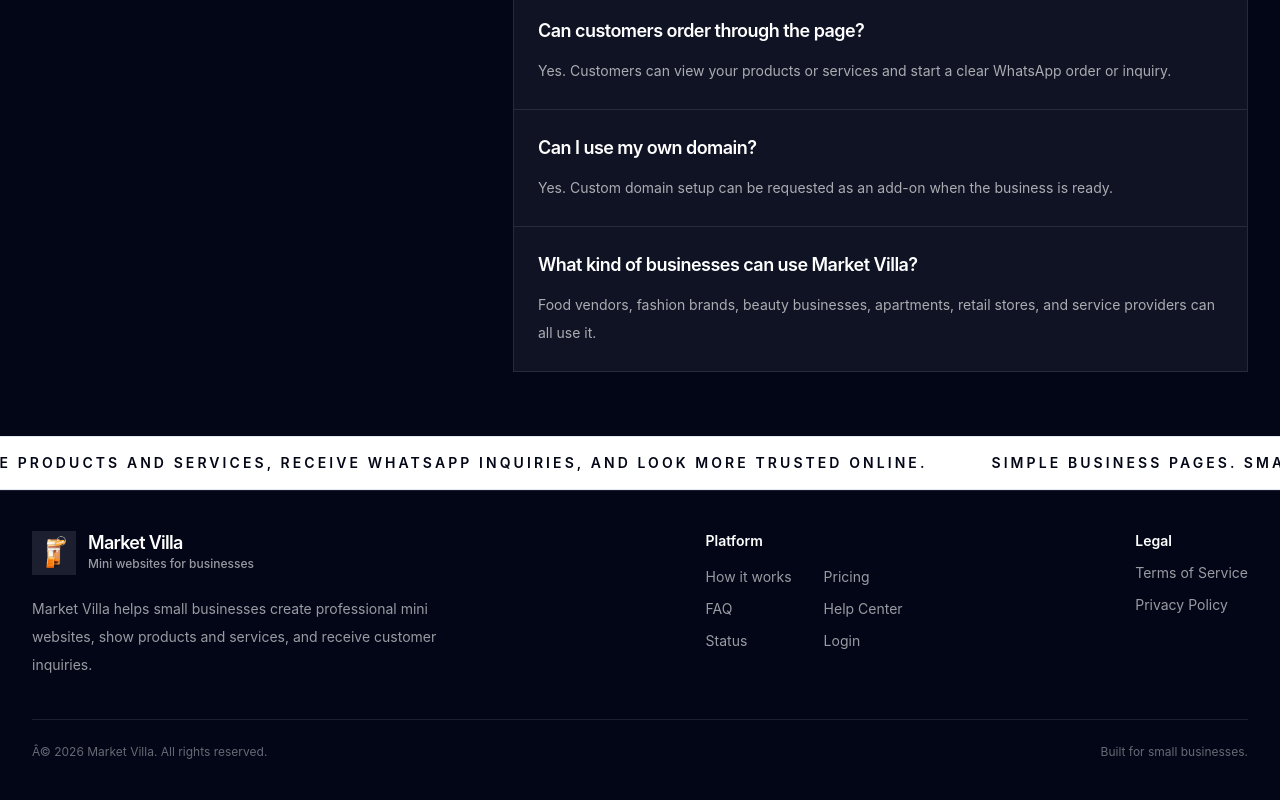
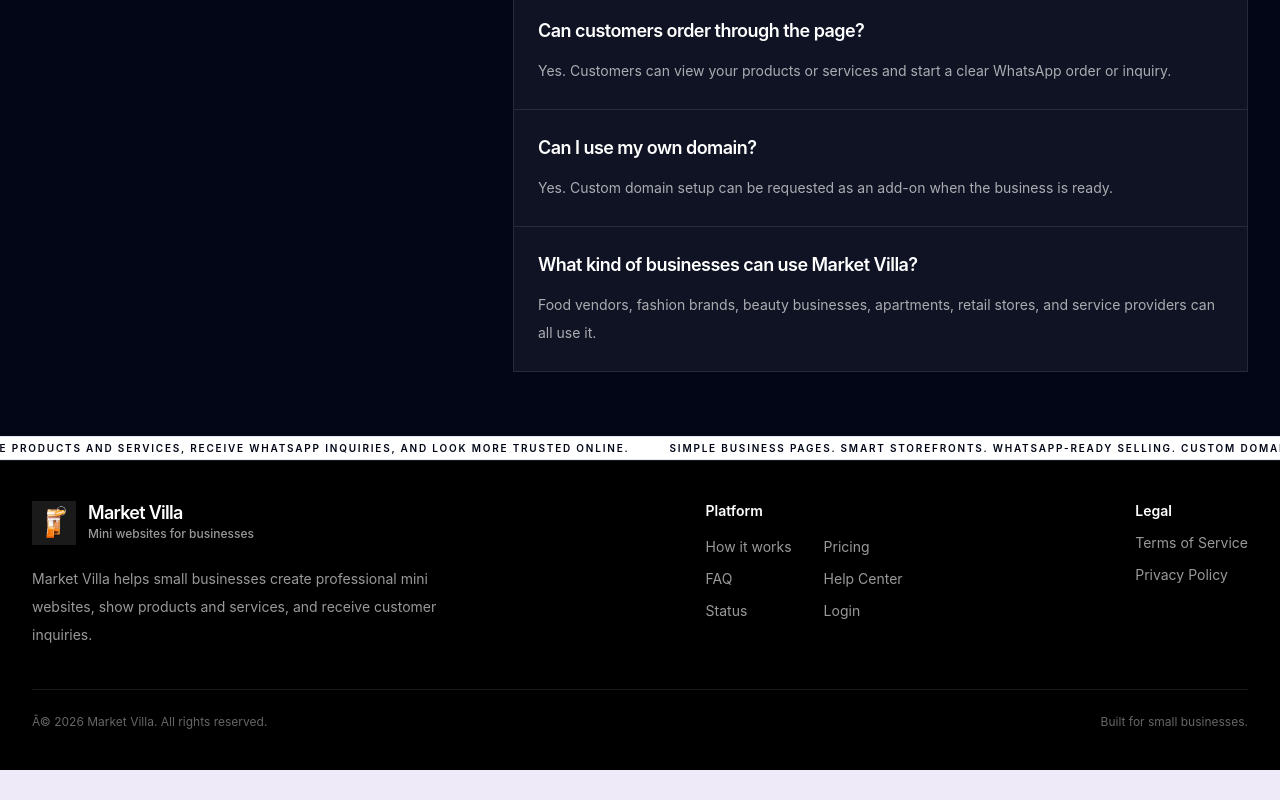
Before and after one commit to hexernft/Market-Villa, a Next.js app: page / in a window 1280 px wide. Shown: the part 1599-2399 px from the top of the page. After the commit the page ends 2369 px from the top, so only its background shows below. Built offline with nearby package versions, Linux system fonts and the light colour scheme.

Commit message:
Make footer black and reduce moving strip

```diff
--- a/app/page.tsx
+++ b/app/page.tsx
@@ -225,18 +225,18 @@
         </div>
       </section>
 
-      <section className="overflow-hidden border-y border-slate-200 bg-white py-4">
-        <div className="market-villa-marquee flex whitespace-nowrap text-sm font-semibold uppercase tracking-[0.22em] text-slate-950">
-          <span className="mx-8">
+      <section className="overflow-hidden border-y border-slate-200 bg-white py-1.5">
+        <div className="market-villa-marquee flex whitespace-nowrap text-[10px] font-semibold uppercase leading-none tracking-[0.18em] text-slate-950">
+          <span className="mx-5">
             Market Villa helps businesses create clean pages, organize products and services, receive WhatsApp inquiries, and look more trusted online.
           </span>
-          <span className="mx-8">
+          <span className="mx-5">
             Simple business pages. Smart storefronts. WhatsApp-ready selling. Custom domain support. Built for small businesses.
           </span>
-          <span className="mx-8">
+          <span className="mx-5">
             Market Villa helps businesses create clean pages, organize products and services, receive WhatsApp inquiries, and look more trusted online.
           </span>
-          <span className="mx-8">
+          <span className="mx-5">
             Simple business pages. Smart storefronts. WhatsApp-ready selling. Custom domain support. Built for small businesses.
           </span>
         </div>
--- a/components/PlatformFooter.tsx
+++ b/components/PlatformFooter.tsx
@@ -5,7 +5,7 @@
 
 export function PlatformFooter() {
   return (
-    <footer className="border-t border-white/10 bg-slate-950 px-5 py-10 md:px-8">
+    <footer className="border-t border-white/10 bg-black px-5 py-10 md:px-8">
       <div className="mx-auto flex max-w-7xl flex-col justify-between gap-8 md:flex-row md:items-start">
         <div>
           <Link href="/" className="flex items-center gap-3">
```
